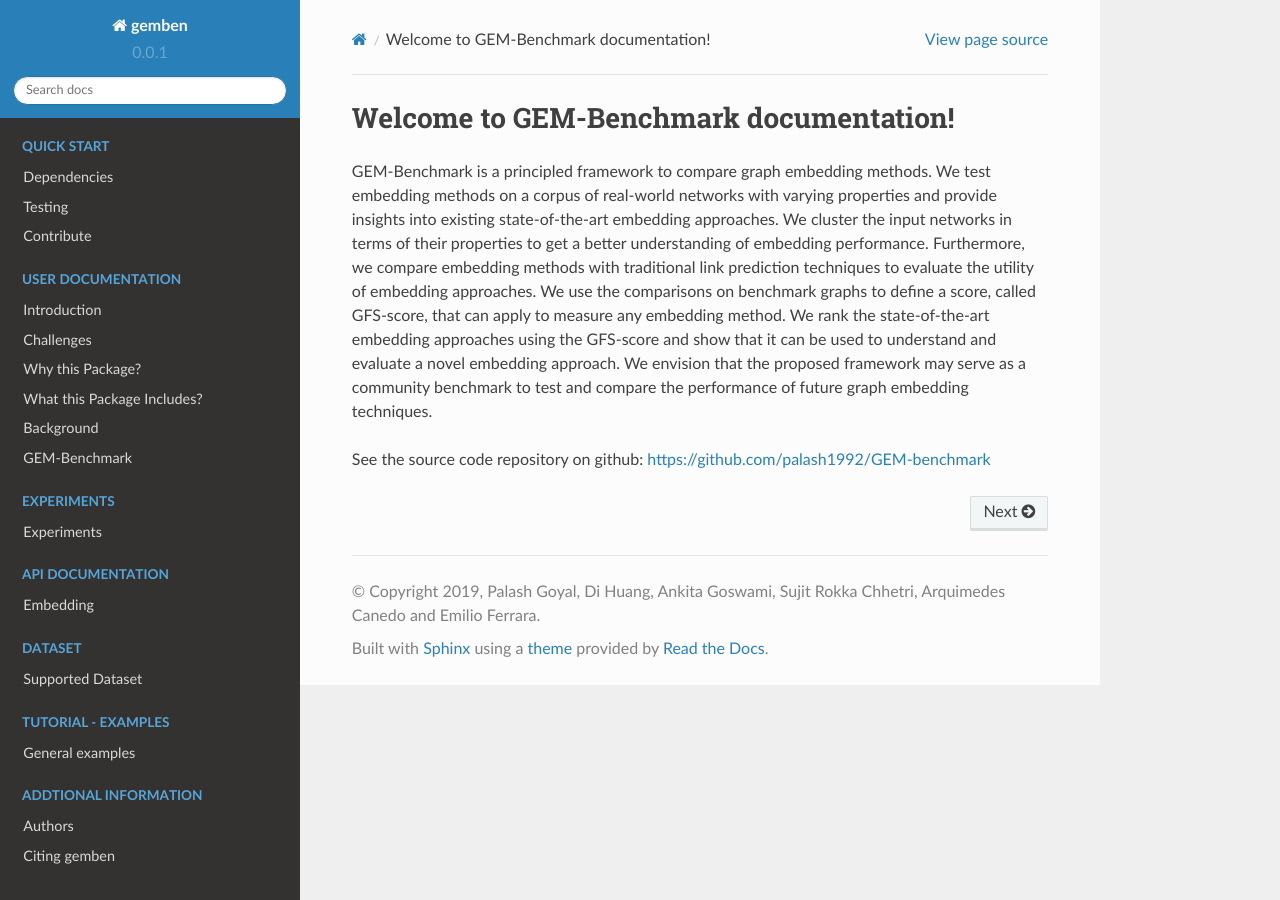
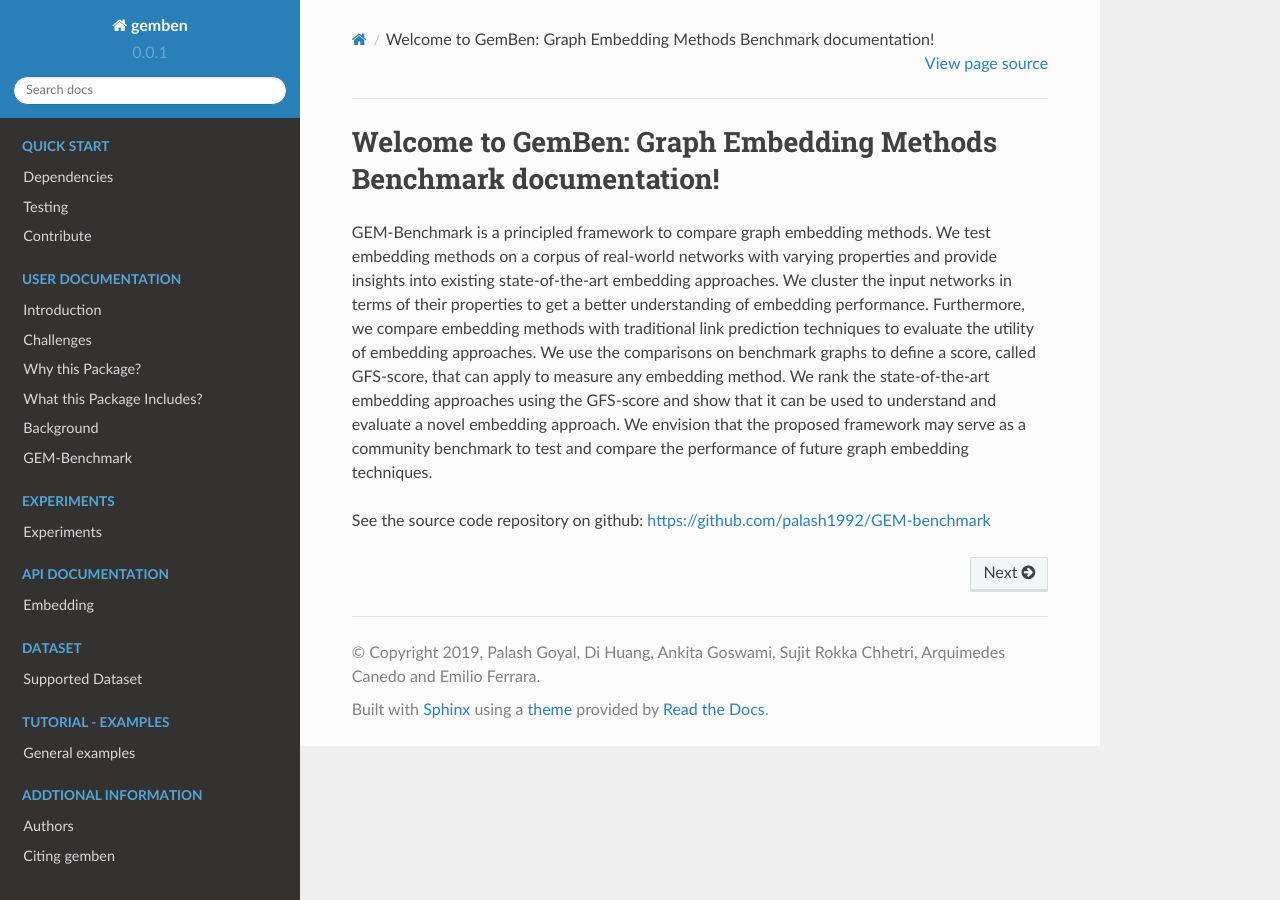
Before and after one commit to Sujit-O/gemben, a Sphinx documentation site: the page built from docs/source/index.rst, in a window 1280 px wide. Built offline with Sphinx 7.4.7 and the Read the Docs theme 2.0.0, drawn with Linux system fonts in a browser that asks for light colours; formulas are drawn with MathJax 3.

Commit message:
chanded index

```diff
--- a/docs/source/index.rst
+++ b/docs/source/index.rst
@@ -3,9 +3,9 @@
    You can adapt this file completely to your liking, but it should at least
    contain the root `toctree` directive.
 
-####################################
-Welcome to GEM-Benchmark documentation!
-####################################
+####################################################################
+Welcome to GemBen: Graph Embedding Methods Benchmark documentation!
+####################################################################
 
 GEM-Benchmark is a principled framework to compare graph embedding methods. We test embedding methods on a corpus of real-world networks with varying properties and provide insights into existing state-of-the-art embedding approaches. We cluster the input networks in terms of their properties to get a better understanding of embedding performance. Furthermore, we compare embedding methods with traditional link prediction techniques to evaluate the utility of embedding approaches. We use the comparisons on benchmark graphs to define a score, called GFS-score, that can apply to measure any embedding method. We rank the state-of-the-art embedding approaches using the GFS-score and show that it can be used to understand and evaluate a novel embedding approach. We envision that the proposed framework may serve as a community benchmark to test and compare the performance of future graph embedding techniques.
 
```
